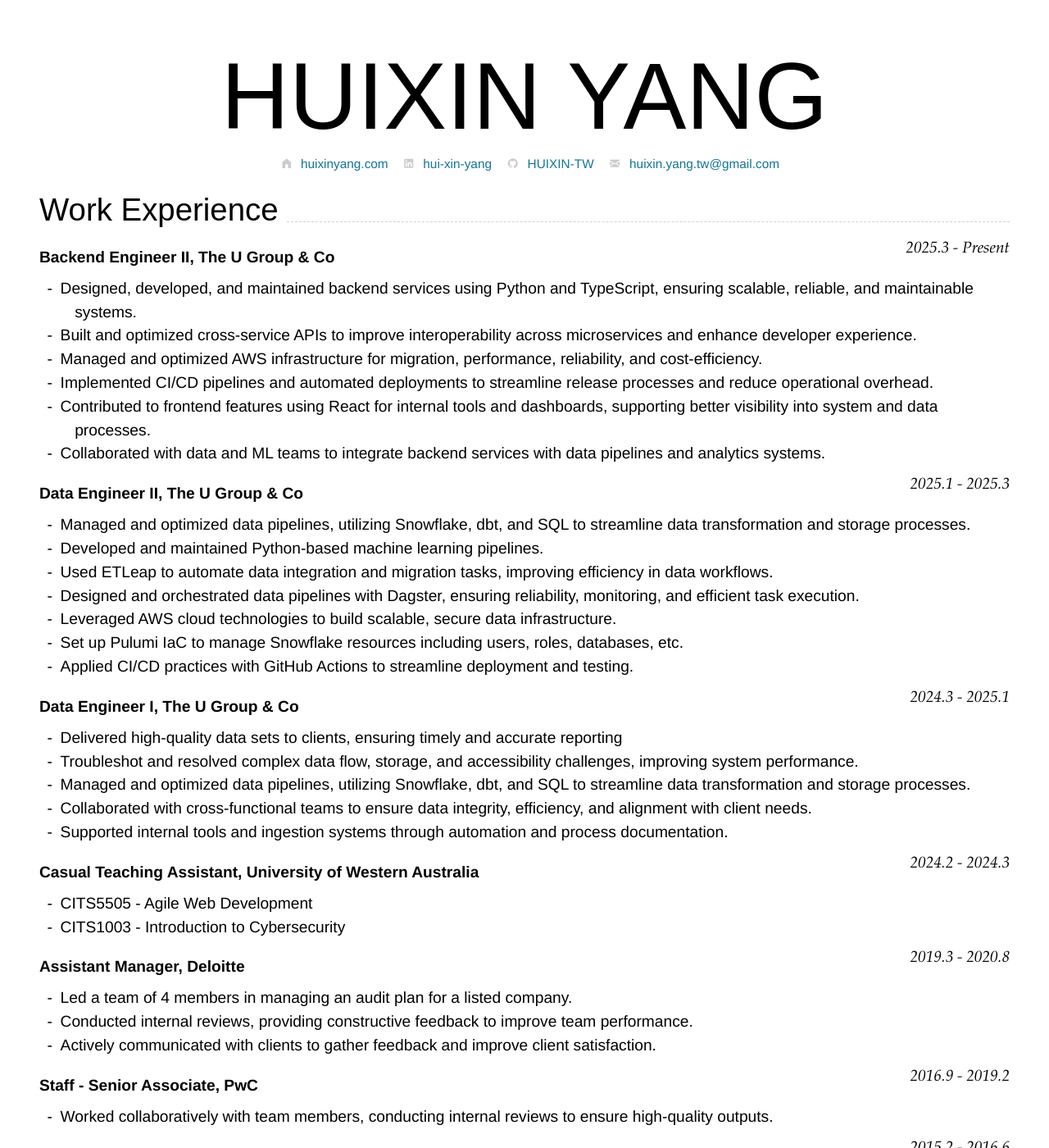
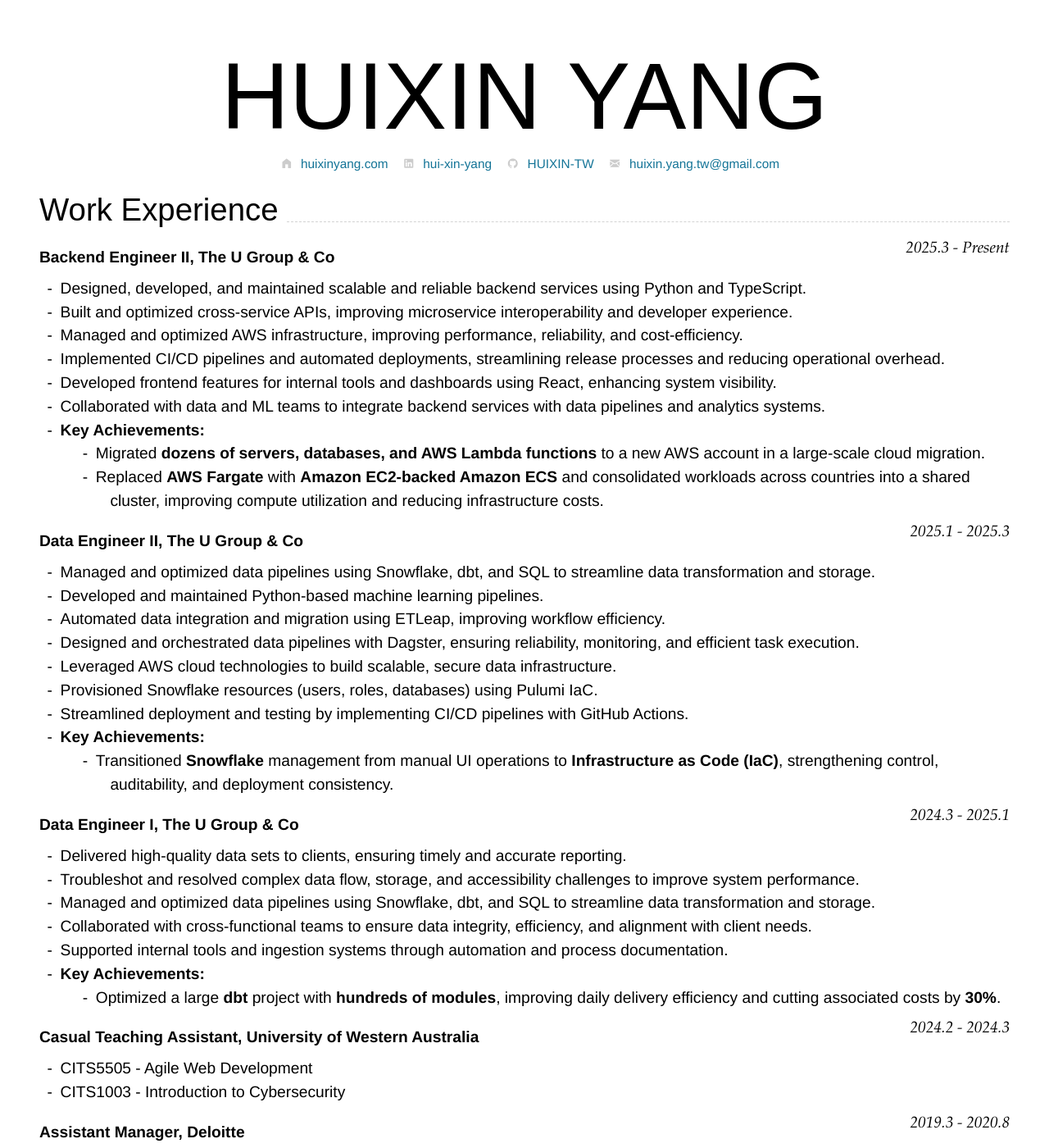
Before and after one commit to HUIXIN-TW/Resume, a Jekyll site: the page built from index.md, in a window 1280 px wide and 1400 px high. Shown: the whole window at 82% size. Built offline with Jekyll 4.4.1, drawn with Linux system fonts in a browser that asks for light colours; nearby versions of some CDN libraries; some of the changed text lies outside the part shown.

Commit message:
feat: update achievement and add zh version

```diff
--- a/index.md
+++ b/index.md
@@ -38,30 +38,37 @@ print format: use --- to separate pages
 
 ### **Backend Engineer II, The U Group & Co** `2025.3 - Present`
 
-- Designed, developed, and maintained backend services using Python and TypeScript, ensuring scalable, reliable, and maintainable systems.
-- Built and optimized cross-service APIs to improve interoperability across microservices and enhance developer experience.
-- Managed and optimized AWS infrastructure for migration, performance, reliability, and cost-efficiency.
-- Implemented CI/CD pipelines and automated deployments to streamline release processes and reduce operational overhead.
-- Contributed to frontend features using React for internal tools and dashboards, supporting better visibility into system and data processes.
+- Designed, developed, and maintained scalable and reliable backend services using Python and TypeScript.
+- Built and optimized cross-service APIs, improving microservice interoperability and developer experience.
+- Managed and optimized AWS infrastructure, improving performance, reliability, and cost-efficiency.
+- Implemented CI/CD pipelines and automated deployments, streamlining release processes and reducing operational overhead.
+- Developed frontend features for internal tools and dashboards using React, enhancing system visibility.
 - Collaborated with data and ML teams to integrate backend services with data pipelines and analytics systems.
+- **Key Achievements:**
+  - Migrated **dozens of servers, databases, and AWS Lambda functions** to a new AWS account in a large-scale cloud migration.
+  - Replaced **AWS Fargate** with **Amazon EC2-backed Amazon ECS** and consolidated workloads across countries into a shared cluster, improving compute utilization and reducing infrastructure costs.
 
 ### **Data Engineer II, The U Group & Co** `2025.1 - 2025.3`
 
-- Managed and optimized data pipelines, utilizing Snowflake, dbt, and SQL to streamline data transformation and storage processes.
+- Managed and optimized data pipelines using Snowflake, dbt, and SQL to streamline data transformation and storage.
 - Developed and maintained Python-based machine learning pipelines.
-- Used ETLeap to automate data integration and migration tasks, improving efficiency in data workflows.
+- Automated data integration and migration using ETLeap, improving workflow efficiency.
 - Designed and orchestrated data pipelines with Dagster, ensuring reliability, monitoring, and efficient task execution.
 - Leveraged AWS cloud technologies to build scalable, secure data infrastructure.
-- Set up Pulumi IaC to manage Snowflake resources including users, roles, databases, etc.
-- Applied CI/CD practices with GitHub Actions to streamline deployment and testing.
+- Provisioned Snowflake resources (users, roles, databases) using Pulumi IaC.
+- Streamlined deployment and testing by implementing CI/CD pipelines with GitHub Actions.
+- **Key Achievements:**
+  - Transitioned **Snowflake** management from manual UI operations to **Infrastructure as Code (IaC)**, strengthening control, auditability, and deployment consistency.
 
 ### **Data Engineer I, The U Group & Co** `2024.3 - 2025.1`
 
-- Delivered high-quality data sets to clients, ensuring timely and accurate reporting
-- Troubleshot and resolved complex data flow, storage, and accessibility challenges, improving system performance.
-- Managed and optimized data pipelines, utilizing Snowflake, dbt, and SQL to streamline data transformation and storage processes.
+- Delivered high-quality data sets to clients, ensuring timely and accurate reporting.
+- Troubleshot and resolved complex data flow, storage, and accessibility challenges to improve system performance.
+- Managed and optimized data pipelines using Snowflake, dbt, and SQL to streamline data transformation and storage.
 - Collaborated with cross-functional teams to ensure data integrity, efficiency, and alignment with client needs.
 - Supported internal tools and ingestion systems through automation and process documentation.
+- **Key Achievements:**
+  - Optimized a large **dbt** project with **hundreds of modules**, improving daily delivery efficiency and cutting associated costs by **30%**.
 
 ### **Casual Teaching Assistant, University of Western Australia** `2024.2 - 2024.3`
 
@@ -286,14 +292,14 @@ Taiwan
 
 <!-- Abstract for SD -->
 
-- **Certificate**: AWS Certified Cloud Practitioner (CLF-C02), CPA Australia and CPA Taiwan
-- **Programming & Database Languages**: Python, Java, Javascript, Typescript, R, Shell Script, C, SQLite, MySQL, Cypher Neo4j
+- **Certifications**: AWS Certified Solutions Architect - Associate (SAA-C03), AWS Certified Cloud Practitioner (CLF-C02), CPA Australia and CPA Taiwan
+- **Programming Languages & Databases**: Python, Java, Javascript, Typescript, R, Shell Script, C, Snowflake, SQLite, MySQL, Cypher Neo4j
 - **Front End Web Development**: HTML, CSS, Tailwind CSS, Bootstrap, JavaScript, TypeScript
-- **UX prototyping tools**: Figma
+- **UX/UI Prototyping**: Figma
 - **Data Orchestration & Workflow Automation**: Dagster
 - **Infrastructure as Code (IaC)**: Pulumi
 - **Data Transformation & ELT Tools**: dbt, dbt Cloud, Etleap
-- **Web Framework / Libraries**: React, Angular, Angular Material, Next.JS, Django, Flask
+- **Web Framework / Libraries**: React, Angular, Angular Material, Next.JS, NestJS, Django, Flask
 - **Version Control Systems & CI/CD Tools**: Git, GitHub, GitLab
 - **Cloud Computing Platforms**: AWS, Firebase
 - **Low-code/No-code Development Platform**: WordPress, Wix
```
Also changed, not shown: other parts of index.md (+1 -2 lines), zh.md (added, +185 -0 lines).
